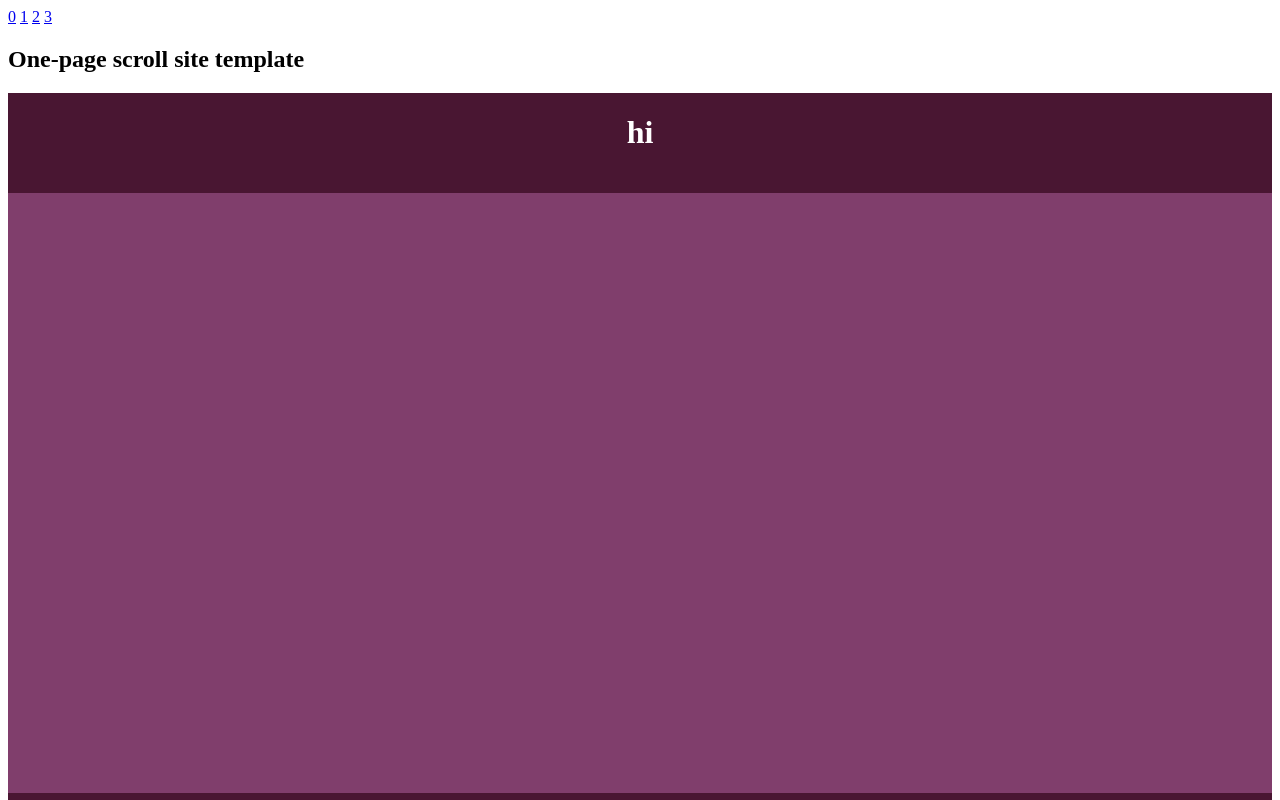
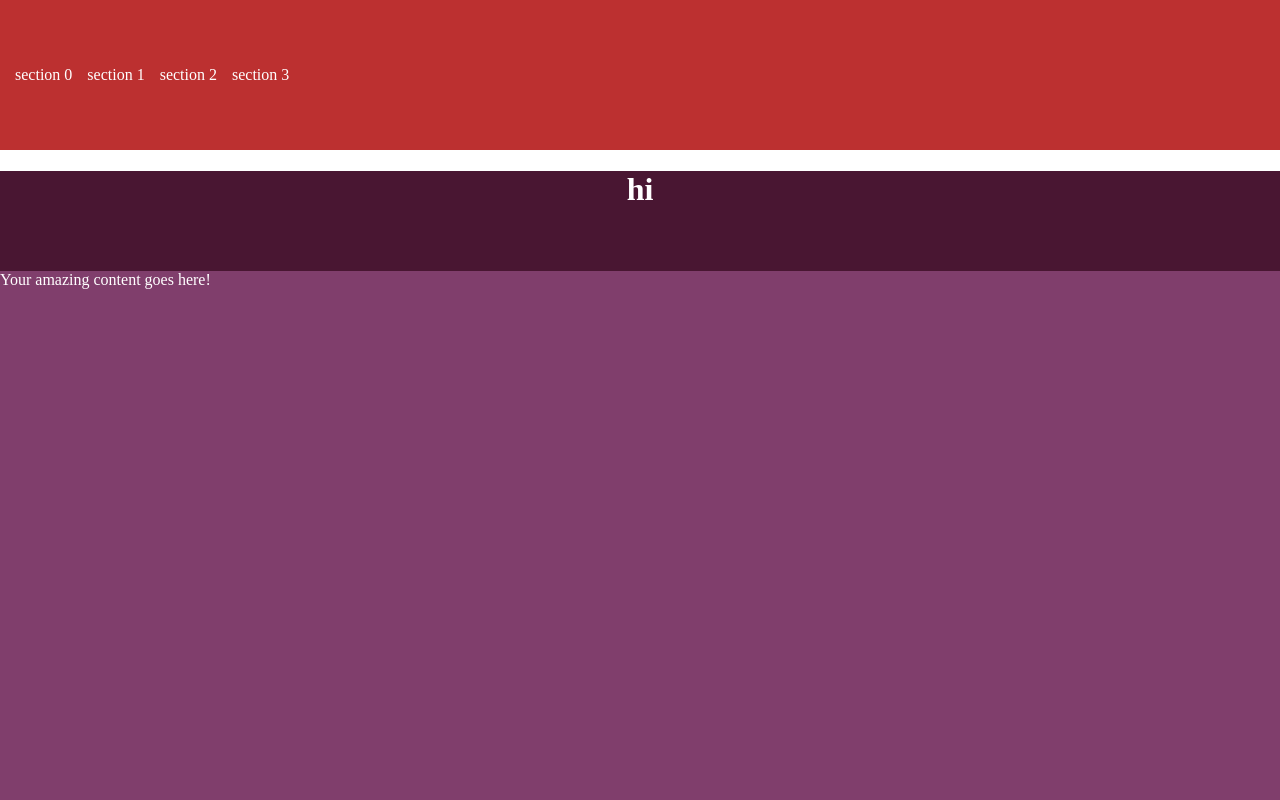
Before and after one commit to waddle-s/Final-PrJ-3, a plain HTML site: page index.html in a window 1280 px wide. Shown: the top 800 px of the page. Drawn offline with Linux system fonts and the light colour scheme.

Commit message:
Prj 3 - layout Uppdate

```diff
--- a/index.html
+++ b/index.html
@@ -7,22 +7,29 @@
 <style>
 
   h2 {
-  color: black;
+    color: black;
   }
 
   body {
-  color: white;
+    color: white;
+    margin: 0; /* Remove default margin */
+    padding: 0; /* Remove default padding */
   }
 
+
+  #header {
+    height: 150px;
+    background-color: #BC3030;
+    display: flex;
+    align-items: center;
+  }
 
    .section-container {
       position: relative;
     }
 
     .top-rectangle {
-      position: absolute;
-      top: 0;
-      left: 0;
+      position: relative;
       width: 100%;
       height: 100px;
       background-color: #491632;
@@ -33,8 +40,15 @@
     text-align: center;
   }
 
+  .section-link {
+    display: inline;
+    margin-left: 15px; /* spacing between menu items */
+    color: white; /* Set the text color to white */
+    text-decoration: none; /* Remove underline from links */
+  }
+
   #section0, #section1, #section2, #section3 {
-  height: 700px;
+    height: 700px;
   }
 
   #section0 {
@@ -97,16 +111,14 @@
 </style>
 </head>
 
-
   <body>
 
-<a href="#section0">0</a>
-<a href="#section1">1</a>
-<a href="#section2">2</a>
-<a href="#section3">3</a>
-
-<h2>
-One-page scroll site template</h2>
+    <div id="header">
+        <a href="#section0" class="section-link">section 0</a>
+        <a href="#section1" class="section-link">section 1</a>
+        <a href="#section2" class="section-link">section 2</a>
+        <a href="#section3" class="section-link">section 3</a>
+    </div>
 
 <div class="section-container" id="section0">
   <div class="top-rectangle">
@@ -133,6 +145,7 @@ One-page scroll site template</h2>
   Your amazing content goes here!
 </div>
 
+
   <div id="container1">
       <div id="blockA">
         <h1> hi </h1>
```
